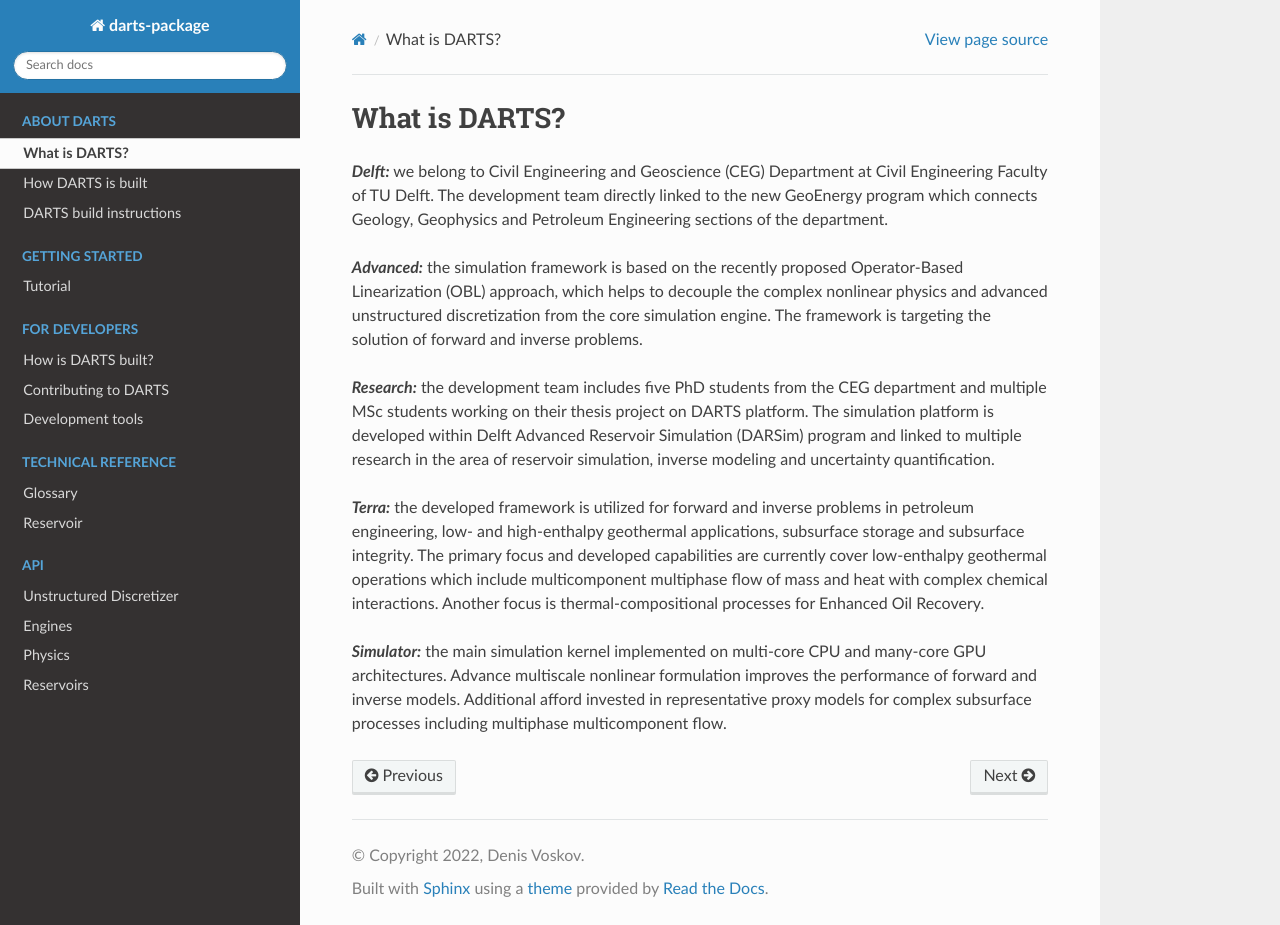
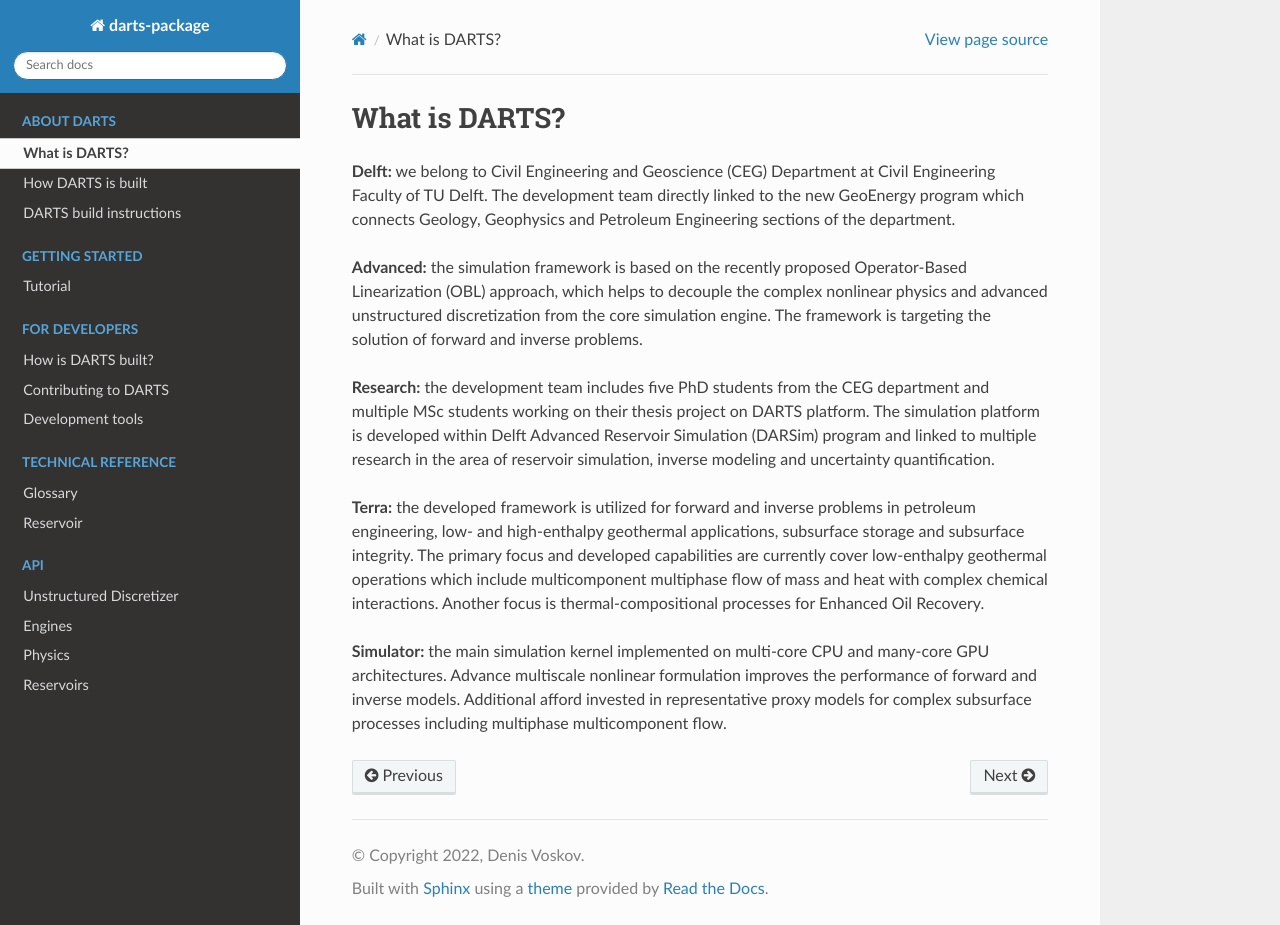
Before and after one commit to roderickperez/open-DARTS, a Sphinx documentation site: the page built from darts-package/darts/docs/about_darts/about_darts.md, in a window 1280 px wide and 925 px high. Built offline with Sphinx 7.4.7 and the Read the Docs theme 2.0.0, drawn with Linux system fonts in a browser that asks for light colours; pages that are not in the unit, such as notebooks, are missing from menus.

```diff
--- a/darts-package/darts/docs/about_darts/about_darts.md
+++ b/darts-package/darts/docs/about_darts/about_darts.md
@@ -1,29 +1,29 @@
 # What is DARTS?
 
-***Delft:***
+**Delft:**
     we belong to Civil Engineering and Geoscience (CEG) Department at Civil Engineering Faculty of TU Delft. The
     development team directly linked to the new GeoEnergy program which connects Geology, Geophysics and Petroleum
     Engineering sections of the department.
 
-***Advanced:***
+**Advanced:**
     the simulation framework is based on the recently proposed Operator-Based Linearization (OBL) approach,
     which helps to decouple the complex nonlinear physics and advanced unstructured discretization from the
     core simulation engine. The framework is targeting the solution of forward and inverse problems.
 
-***Research:***
+**Research:**
     the development team includes five PhD students from the CEG department and multiple MSc students
     working on their thesis project on DARTS platform. The simulation platform is developed within
     Delft Advanced Reservoir Simulation (DARSim) program and linked to multiple research in the area of
     reservoir simulation, inverse modeling and uncertainty quantification.
 
-***Terra:***
+**Terra:**
     the developed framework is utilized for forward and inverse problems in petroleum engineering,
     low- and high-enthalpy geothermal applications, subsurface storage and subsurface integrity.
     The primary focus and developed capabilities are currently cover low-enthalpy geothermal operations which
     include multicomponent multiphase flow of mass and heat with complex chemical interactions.
     Another focus is thermal-compositional processes for Enhanced Oil Recovery.
 
-***Simulator:***
+**Simulator:**
     the main simulation kernel implemented on multi-core CPU and many-core GPU architectures.
     Advance multiscale nonlinear formulation improves the performance of forward and inverse models.
     Additional afford invested in representative proxy models for complex subsurface processes including
```
